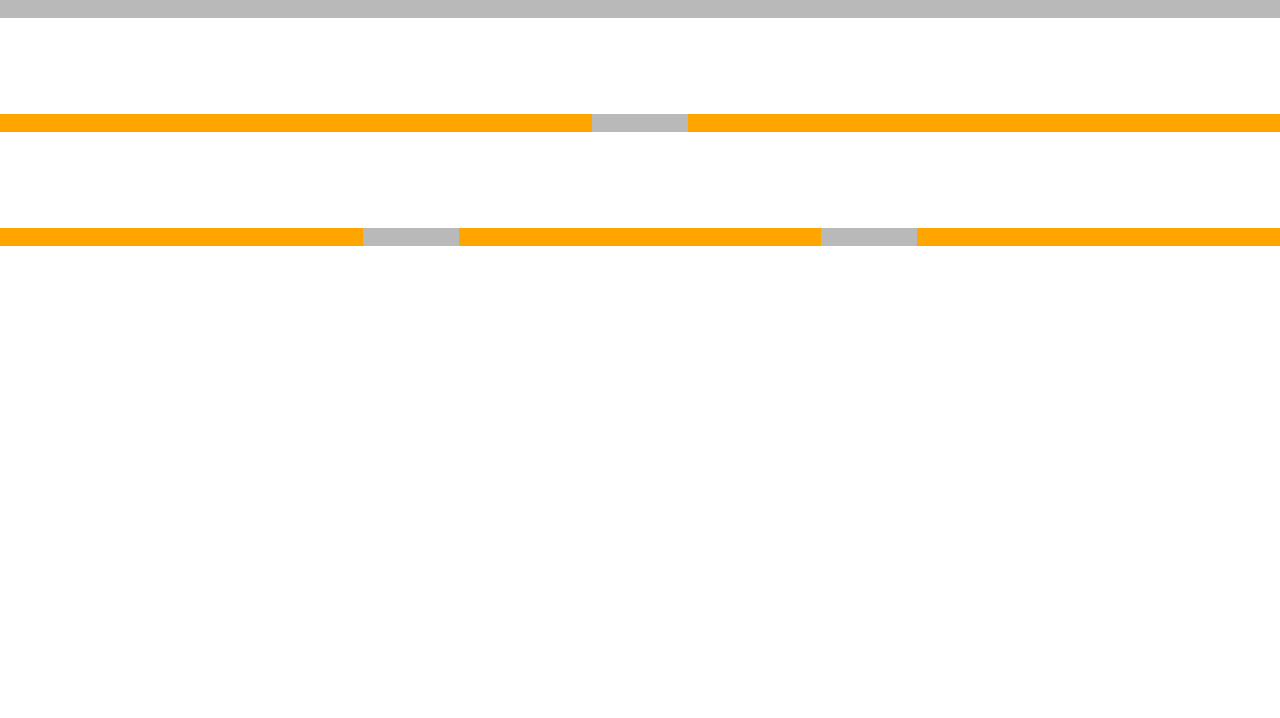
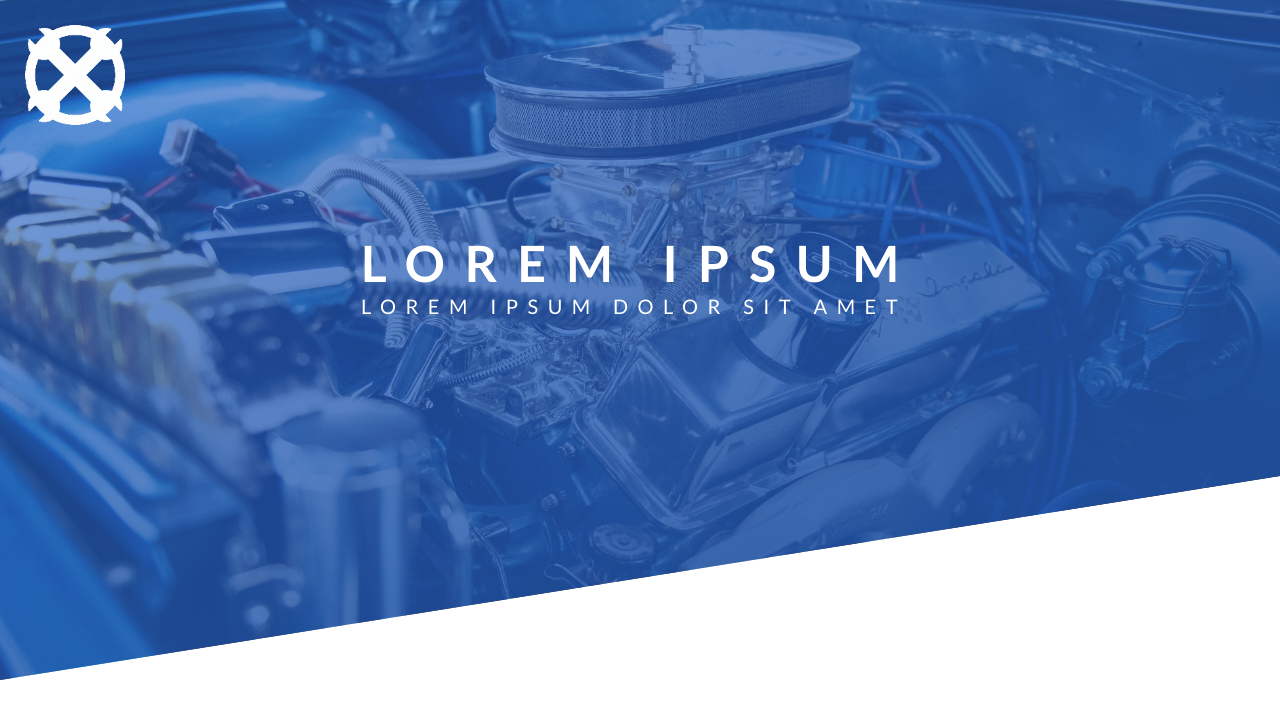
Before and after one commit to fueego/frontend_modul1, a plain HTML site: page index.html in a window 1280 px wide. Drawn offline with Linux system fonts and the light colour scheme.

Commit message:
module1 header

```diff
--- a/index.html
+++ b/index.html
@@ -13,36 +13,16 @@
 </head>
 <body>
 
-    <div class="row">
-        <div class="col-1-1">
-            &nbsp;
-        </div>
-    </div>
-
-    <div class="row">
-        <div class="col-1-2">
-            &nbsp;
+    <header class="main-header">
+        <div class="main-header__logo">
+            <img src="img/logo.png" alt="logo">
         </div>
 
-        <div class="col-1-2">
-            &nbsp;
+        <div class="main-header__text">
+            <h1 class="main-header__text--title">Lorem Ipsum</h1>
+            <span class="main-header__text--subtitle">Lorem ipsum dolor sit amet</span>
         </div>
-    </div>
-
-    <div class="row">
-        <div class="col-1-3">
-            &nbsp;
-        </div>
-
-        <div class="col-1-3">
-            &nbsp;
-        </div>
-
-        <div class="col-1-3">
-            &nbsp;
-        </div>
-    </div>
-
+    </header>
 
 </body>
 </html>
--- a/scss/style.scss
+++ b/scss/style.scss
@@ -1,5 +1,17 @@
 @import 'mixins';
 @import 'grid';
+
+@import url('https://fonts.googleapis.com/css?family=Lato:400,700');
+
+//Variables
+$lightBlue: #2a68cc;
+$darkBlue: #204f9b;
+
+* {
+    margin: 0px;
+    padding: 0px;
+    box-sizing: border-box;
+}
 
 //16px to defaultowa wartosc font-size, ustawiana przez przeglądarki
 //W celu latwiejszych obliczen zmienimy czcionke na 10px co da nam 1rem = 10px
@@ -8,3 +20,62 @@ html {
     //zamiast tego zastosujemy procenty ;),
     font-size: 62.5% //dalej jednak chcemy latwo obliczac 1rem, powinien dawac 10px, zatem 10 px z 16 to 62,5%
 }
+
+body {
+    font-family: 'Lato', sans-serif;
+    font-weight: 400;
+    font-size: 16px;
+    line-height: 1.6rem;
+}
+
+header.main-header {
+    height: 85vh; //vh to jednostka "view-height" obliczana na podstawie wolnego miejsca na wyswietlaczu
+    width: 100%;
+    background-image: linear-gradient(
+        to right bottom,
+        rgba($lightBlue, .6),
+        rgba($darkBlue, 1),
+    ), url(../img/header_bg.jpg);
+    background-size: cover;
+    background-position: center;
+    clip-path: polygon(0 0, 100% 0, 100% 70%, 0 100%);
+    position: relative;
+
+    .main-header__logo {
+        position: relative;
+
+        img {
+            height: 10rem;
+            position: absolute;
+            top: 2.5rem;
+            left: 2.5rem;
+        }
+    }
+
+    .main-header__text {
+
+        position: absolute;
+        -webkit-transform: translate(-50%,-50%);
+        transform: translate(-50%,-50%);
+        top: 40%;
+        left: 50%;
+
+        color: #fff;
+        text-transform: uppercase;
+
+        .main-header__text--title {
+            font-size: 5rem;
+            font-weight: 700;
+            letter-spacing: 2rem;
+            line-height: 7rem;
+            white-space: nowrap;
+        }
+
+        .main-header__text--subtitle {
+            font-size: 2rem;
+            font-weight: 400;
+            letter-spacing: .95rem;
+            white-space: nowrap;
+        }
+    }
+}
```
Also changed, not shown: css/style.css, img/header_bg.jpg (added), img/logo.png (added).
